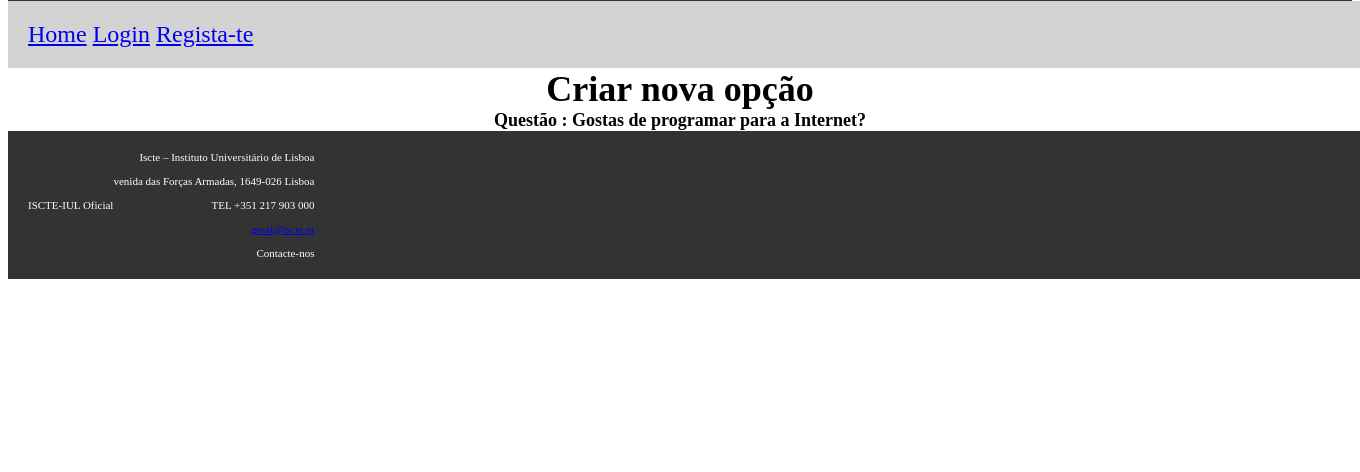
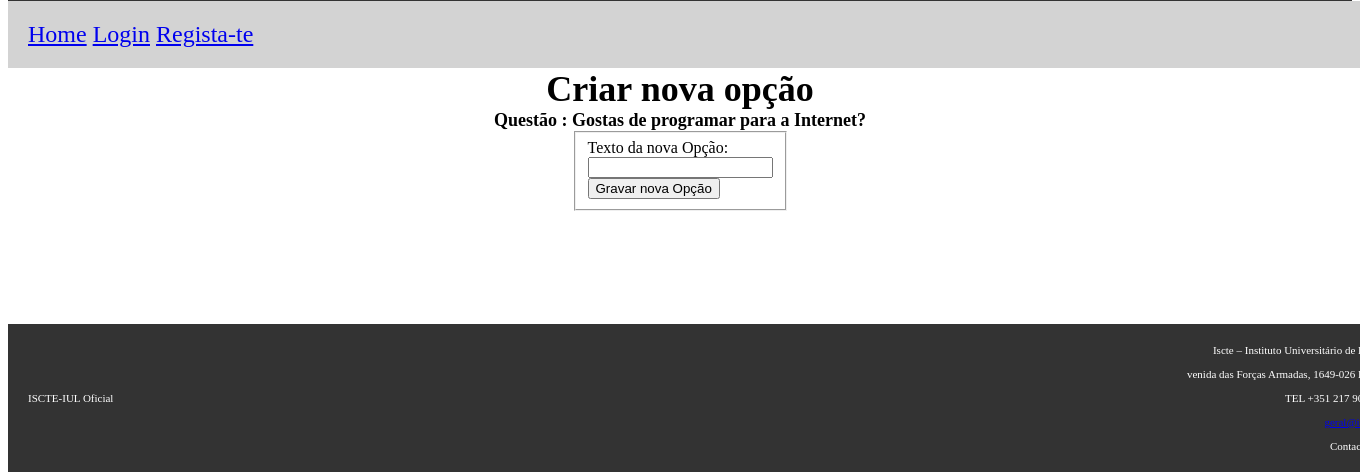
Before and after one commit to bcarvalheiro/DjangoParte1, a Django app: page /votacao/2/criaropcao in a window 1360 px wide; the page is wider, and only the part inside the window is pictured. Shown: the part 328-800 px from the top of that part. Run offline with Django 4.2, Linux system fonts and the light colour scheme; a user stored in the database is signed in; data comes from the database, SQL or seed files in the repository; both versions use the stored data as it was after the commit.

Commit message:
Numero de votos working.

```diff
--- a/siteiscte/votacao/static/votacao/css/mystyle.css
+++ b/siteiscte/votacao/static/votacao/css/mystyle.css
@@ -40,20 +40,19 @@
 }
 
 footer {
-  display: flex;
   background-color: #333;
   color: #fff;
   padding: 20px;
   font-size: 11px;
-  position: relative; /* changed from absolute */
-  width: 100%;
+  position: absolute;
+  bottom: 0;
+  width:100%;
 }
 
 .iscte_footer_container {
   display: flex;
   justify-content: space-between;
   align-items: center;
-  position:relative;
 }
 
 .iscte_footer_container_links ul {
@@ -65,8 +64,8 @@ footer {
 .iscte_footer_container_links li {
   display: inline-block;
   margin-right: 20px;
-  margin: 0;
-  padding: 0;
+  margin:0;
+  padding:0;
 }
 
 .iscte_footer_container_links a {
@@ -77,16 +76,13 @@ footer {
 .iscte_footer_container_location p {
   text-align: right;
   margin: 0;
-  padding: 0;
+  padding:0;
 }
 
 .containerForm {
   display: flex;
   justify-content: center;
   align-items: center;
-  margin-bottom: 60px; /* added margin to prevent content from being covered by footer */
-  margin-top:60px;
-    position: fixed;
 }
 
 h1 {
```
Also changed, not shown: siteiscte/db.sqlite3.
